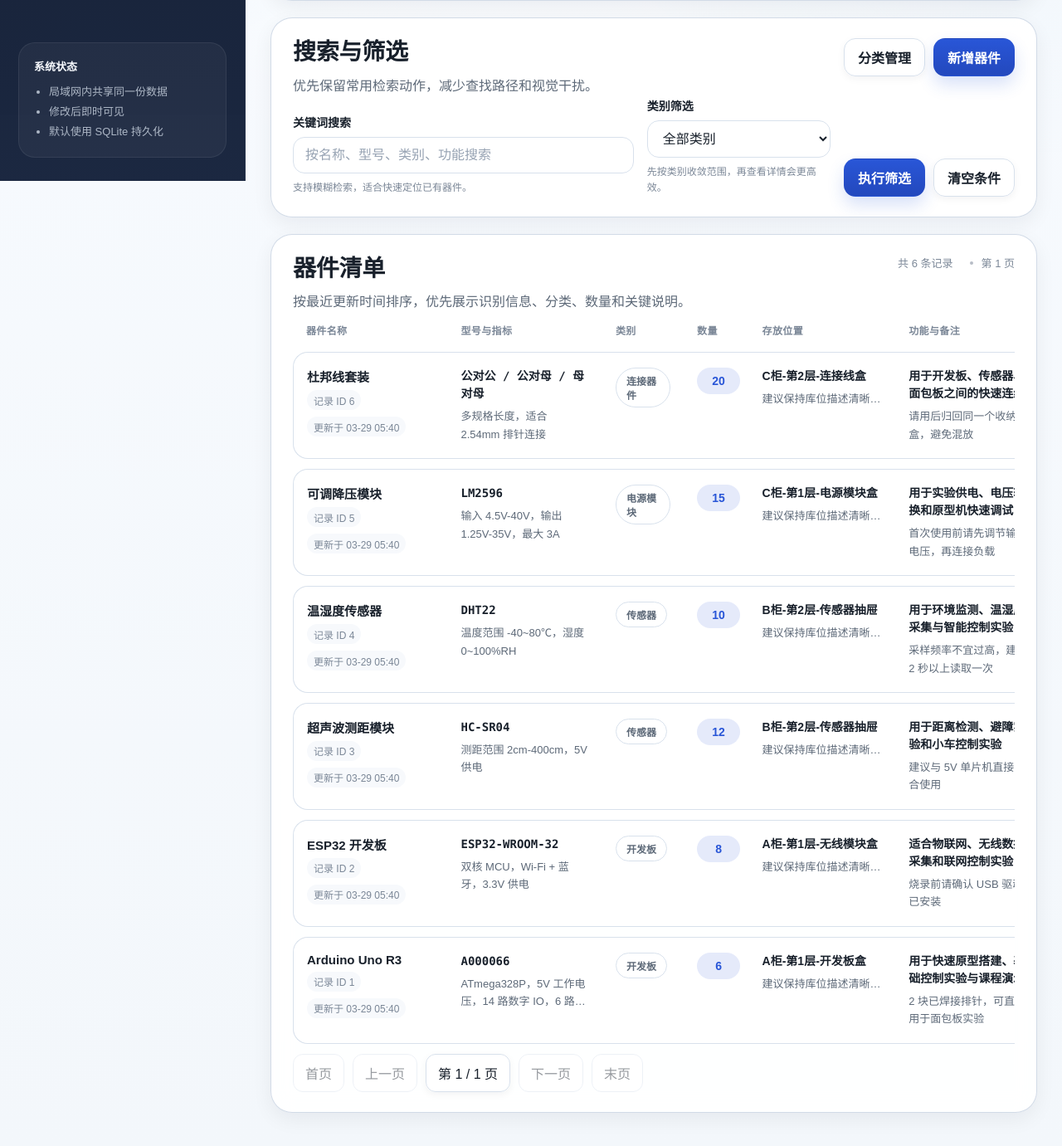
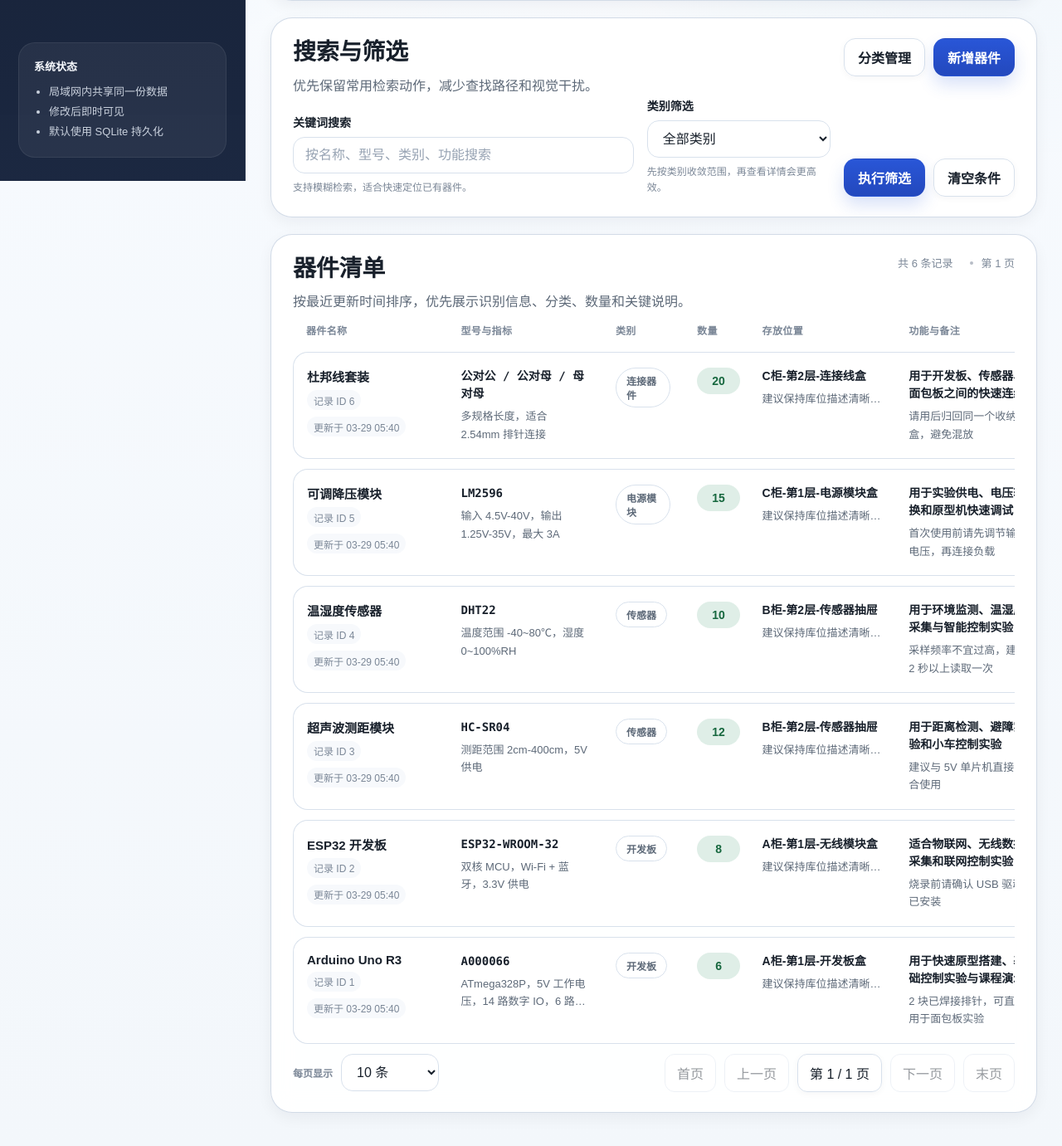
Before and after one commit to bubble0462/LAB, a FastAPI app: page /items in a window 1280 px wide. Shown: the part 582-1963 px from the top of the page at 83% size. Run offline with FastAPI, Linux system fonts and the light colour scheme.

Commit message:
Refine list UI and add page size controls

```diff
--- a/app/static/css/style.css
+++ b/app/static/css/style.css
@@ -15,10 +15,10 @@
     --danger-soft: rgba(201, 76, 66, 0.12);
     --success: #1f8a57;
     --warning: #a06a16;
-    --shadow-lg: 0 18px 50px rgba(16, 24, 40, 0.08);
-    --shadow-md: 0 8px 24px rgba(16, 24, 40, 0.06);
-    --shadow-sm: 0 3px 10px rgba(16, 24, 40, 0.05);
-    --shadow-hover: 0 20px 48px rgba(15, 23, 42, 0.1);
+    --shadow-lg: 0 12px 34px rgba(16, 24, 40, 0.06);
+    --shadow-md: 0 6px 18px rgba(16, 24, 40, 0.05);
+    --shadow-sm: 0 2px 8px rgba(16, 24, 40, 0.04);
+    --shadow-hover: 0 14px 30px rgba(15, 23, 42, 0.08);
     --radius-xl: 26px;
     --radius-lg: 20px;
     --radius-md: 16px;
@@ -193,11 +193,11 @@ textarea:focus-visible {
     padding: 18px;
     border: 1px solid rgba(255, 255, 255, 0.07);
     border-radius: 20px;
-    background: rgba(255, 255, 255, 0.045);
+    background: rgba(255, 255, 255, 0.055);
 }
 
 .sidebar-panel-title { margin: 0 0 10px; font-size: 13px; font-weight: 700; color: #f8fbff; }
-.sidebar-list { margin: 0; padding-left: 18px; color: rgba(226, 235, 246, 0.72); font-size: 13px; line-height: 1.85; }
+.sidebar-list { margin: 0; padding-left: 18px; color: rgba(232, 240, 249, 0.84); font-size: 13px; line-height: 1.85; }
 
 .workspace { padding: 28px 30px 40px; }
 .workspace-topbar,
@@ -796,10 +825,50 @@ textarea::placeholder { color: #97a3b3; }
     font-weight: 800;
 }
 
+.quantity-badge-empty {
+    color: #9b2f2c;
+    background: rgba(201, 76, 66, 0.14);
+}
+
+.quantity-badge-low {
+    color: #9a6315;
+    background: rgba(160, 106, 22, 0.14);
+}
+
+.quantity-badge-medium {
+    color: #7b6b12;
+    background: rgba(184, 145, 12, 0.14);
+}
+
+.quantity-badge-good {
+    color: #17683f;
+    background: rgba(31, 138, 87, 0.14);
+}
+
 .quantity-badge-compact {
     min-width: auto;
     padding: 6px 10px;
     font-size: 12px;
+}
+
+.page-size-form {
+    display: inline-flex;
+    align-items: center;
+    gap: 10px;
+    margin-right: auto;
+}
+
+.page-size-form select {
+    width: auto;
+    min-width: 112px;
+    padding-right: 34px;
+}
+
+.page-size-label {
+    color: var(--text-faint);
+    font-size: 12px;
+    font-weight: 700;
+    white-space: nowrap;
 }
 
 .page-link,
--- a/app/templates/items/list.html
+++ b/app/templates/items/list.html
@@ -27,17 +27,17 @@
         {% endif %}
     </div>
     <div class="hero-stats">
-        <div class="stat-card">
+        <div class="stat-card stat-card-soft">
             <span>筛选结果</span>
             <strong>{{ pagination.total }}</strong>
             <small>当前可见器件</small>
         </div>
-        <div class="stat-card">
+        <div class="stat-card stat-card-soft">
             <span>分类数量</span>
             <strong>{{ categories|length }}</strong>
             <small>支持持续扩展</small>
         </div>
-        <div class="stat-card">
+        <div class="stat-card stat-card-soft">
             <span>页码位置</span>
             <strong>{{ pagination.page }}/{{ pagination.total_pages }}</strong>
             <small>每页 {{ pagination.page_size }} 条</small>
@@ -128,33 +128,33 @@
                             </td>
                             <td data-label="型号与指标">
                                 <div class="stacked-text">
-                                    <strong class="mono-text">{{ item.model }}</strong>
-                                    <span class="clamp-2">{{ item.key_specifications or "未补充关键指标" }}</span>
+                                    <strong class="mono-text" title="{{ item.model }}">{{ item.model }}</strong>
+                                    <span class="clamp-2" title="{{ item.key_specifications or '未补充关键指标' }}">{{ item.key_specifications or "未补充关键指标" }}</span>
                                 </div>
                             </td>
                             <td class="cell-mobile-hidden" data-label="类别">
                                 <span class="tag tag-outline">{{ item.category.name }}</span>
                             </td>
                             <td class="cell-mobile-hidden" data-label="数量">
-                                <span class="quantity-badge">{{ item.quantity }}</span>
+                                <span class="quantity-badge {% if item.quantity == 0 %}quantity-badge-empty{% elif item.quantity <= 2 %}quantity-badge-low{% elif item.quantity <= 5 %}quantity-badge-medium{% else %}quantity-badge-good{% endif %}">{{ item.quantity }}</span>
                             </td>
                             <td data-label="存放位置">
                                 <div class="stacked-text">
-                                    <strong>{{ item.location or "未填写" }}</strong>
+                                    <strong title="{{ item.location or '未填写' }}">{{ item.location or "未填写" }}</strong>
                                     <span class="clamp-1">建议保持库位描述清晰一致</span>
                                 </div>
                             </td>
                             <td data-label="功能与备注">
                                 <div class="stacked-text">
-                                    <strong class="clamp-2">{{ item.function_description or "未补充功能说明" }}</strong>
-                                    <span class="clamp-2">{{ item.remarks or "暂无备注" }}</span>
+                                    <strong class="clamp-2" title="{{ item.function_description or '未补充功能说明' }}">{{ item.function_description or "未补充功能说明" }}</strong>
+                                    <span class="clamp-2" title="{{ item.remarks or '暂无备注' }}">{{ item.remarks or "暂无备注" }}</span>
                                 </div>
                             </td>
                             <td class="actions-cell cell-actions" data-label="操作">
-                                <a href="{{ request.url_for('item_detail', item_id=item.id) }}" class="btn btn-secondary btn-small">查看</a>
+                                <a href="{{ request.url_for('item_detail', item_id=item.id) }}" class="btn btn-light btn-small">查看</a>
                                 <a href="{{ request.url_for('item_edit_page', item_id=item.id) }}" class="btn btn-secondary btn-small">编辑</a>
                                 <form method="post" action="{{ request.url_for('item_delete', item_id=item.id) }}" onsubmit="return confirm('确认删除该器件吗？');">
-                                    <button type="submit" class="btn btn-danger-soft btn-small">删除</button>
+                                    <button type="submit" class="btn btn-danger-text btn-small">删除</button>
                                 </form>
                             </td>
                         </tr>
@@ -164,6 +164,20 @@
         </div>
 
         <div class="pagination-bar">
+            <form method="get" action="{{ request.url_for('item_list') }}" class="page-size-form">
+                {% if search_keyword %}
+                    <input type="hidden" name="q" value="{{ search_keyword }}">
+                {% endif %}
+                {% if selected_category_id %}
+                    <input type="hidden" name="category_id" value="{{ selected_category_id }}">
+                {% endif %}
+                <label for="page_size" class="page-size-label">每页显示</label>
+                <select id="page_size" name="page_size" onchange="this.form.submit()">
+                    {% for option in page_size_options %}
+                        <option value="{{ option }}" {% if pagination.page_size == option %}selected{% endif %}>{{ option }} 条</option>
+                    {% endfor %}
+                </select>
+            </form>
             <a class="page-link {% if pagination.page <= 1 %}disabled{% endif %}" href="?page=1{% if filter_query %}&{{ filter_query }}{% endif %}">首页</a>
             <a class="page-link {% if pagination.page <= 1 %}disabled{% endif %}" href="?page={{ pagination.page - 1 if pagination.page > 1 else 1 }}{% if filter_query %}&{{ filter_query }}{% endif %}">上一页</a>
             <span class="page-status">第 {{ pagination.page }} / {{ pagination.total_pages }} 页</span>
```
Also changed, not shown: other parts of app/static/css/style.css (+42 -0 lines), app/routers/web.py (+11 -3 lines), app/templates/categories/list.html (+4 -4 lines).
